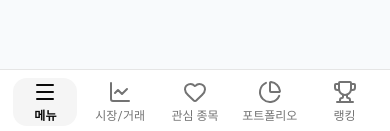
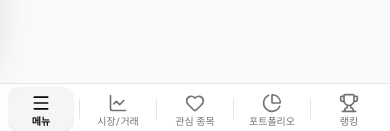
Before and after one commit to goorm-team-nexus/wealthflow-frontend, a Next.js app: page /test-tabbar in a window 390 px wide. Shown: the part 710-841 px from the top of the page. Built offline with nearby package versions, Linux system fonts and the light colour scheme; a web font is replaced by a local one.

Commit message:
feat: implement mobile tab bar and full-screen menu popup with global layout integration

```diff
--- a/package.json
+++ b/package.json
@@ -22,8 +22,7 @@
     "react": "19.2.4",
     "react-dom": "19.2.4",
     "shadcn": "^4.6.0",
-    "tailwind-merge": "^3.5.0",
-    "tw-animate-css": "^1.4.0"
+    "tailwind-merge": "^3.5.0"
   },
   "devDependencies": {
     "@commitlint/cli": "^20.5.3",
--- a/src/app/globals.css
+++ b/src/app/globals.css
@@ -1,6 +1,4 @@
 @import "tailwindcss";
-@import "tw-animate-css";
-@import "shadcn/tailwind.css";
 
 @custom-variant dark (&:is(.dark *));
 
--- /dev/null
+++ b/src/components/shared/FullMenuPopup.tsx
@@ -0,0 +1,129 @@
+import {
+  X,
+  LineChart,
+  SlidersHorizontal,
+  Heart,
+  Activity,
+  Smile,
+  PieChart,
+  Trophy,
+  User,
+  Settings,
+  Bot,
+  LogOut,
+  ChevronRight,
+} from "lucide-react";
+import Link from "next/link";
+
+interface FullMenuPopupProps {
+  isOpen: boolean;
+  onClose: () => void;
+}
+
+export function FullMenuPopup({ isOpen, onClose }: FullMenuPopupProps) {
+  // We remove the mounted state check to follow lint rules and because it's not strictly needed for this layout-based popup.
+
+  const menuItems = [
+    { icon: LineChart, label: "시장/거래", href: "#" },
+    { icon: SlidersHorizontal, label: "종목 팔기/사기", href: "#" },
+    { icon: Heart, label: "관심종목", href: "#" },
+    { icon: Activity, label: "거래내역", href: "#" },
+    { icon: Smile, label: "환전", href: "#" },
+    { icon: PieChart, label: "포트폴리오", href: "#" },
+    { icon: Trophy, label: "랭킹", href: "#" },
+    { icon: User, label: "마이페이지", href: "#" },
+    { icon: Settings, label: "내 정보 수정", href: "#" },
+    { icon: Bot, label: "문의하기", href: "#" },
+  ];
+
+  return (
+    <>
+      {/* Backdrop */}
+      <div
+        className={`fixed inset-0 z-[100] bg-black/50 transition-opacity duration-100 ${
+          isOpen ? "opacity-100 pointer-events-auto" : "opacity-0 pointer-events-none"
+        }`}
+        onClick={onClose}
+      />
+
+      {/* Popup Container (Side Drawer Style) */}
+      <div
+        className={`fixed bottom-20 left-4 z-[101] w-[calc(100%-32px)] max-w-[240px] h-fit max-h-[calc(100dvh-100px)] bg-background rounded-3xl shadow-2xl transition-transform duration-100 linear transform flex flex-col overflow-hidden border border-border/50 ${
+          isOpen ? "translate-x-0" : "-translate-x-[110%]"
+        }`}
+      >
+        {/* Header with Logo */}
+        <div className="p-4 pb-0 shrink-0">
+          <div className="flex items-center gap-3 mb-4">
+            <div className="w-10 h-10 bg-foreground rounded-xl flex items-center justify-center">
+              {/* Logo Placeholder */}
+              <div className="w-5 h-5 bg-background rounded-sm" />
+            </div>
+            <h1 className="text-xl font-bold tracking-tight">WealthFlow</h1>
+          </div>
+
+          <div className="flex items-center justify-between">
+            <span className="text-sm font-medium text-muted-foreground ml-1">Menu</span>
+            <button
+              onClick={onClose}
+              className="p-2 -mr-2 text-muted-foreground hover:text-foreground hover:bg-muted rounded-full transition-colors"
+              aria-label="닫기"
+            >
+              <X className="w-5 h-5" />
+            </button>
+          </div>
+        </div>
+
+        {/* Menu Items Scrollable Area */}
+        <div className="overflow-y-auto px-4 py-0 custom-scrollbar max-h-[60vh]">
+          <div className="flex flex-col gap-0 border-t border-border/50 pt-2">
+            {menuItems.map((item, index) => (
+              <MenuItem key={index} icon={item.icon} label={item.label} href={item.href} />
+            ))}
+          </div>
+        </div>
+
+        {/* Footer Profile Section */}
+        <div className="p-4 border-t border-border/50">
+          <div className="flex items-center justify-between p-2 -m-2 rounded-xl hover:bg-muted hover:shadow-md hover:-translate-y-0.5 active:translate-y-0 active:shadow-inner transition-all duration-150 cursor-pointer group">
+            <div className="flex items-center gap-3">
+              <div className="w-10 h-10 rounded-xl bg-muted overflow-hidden flex items-center justify-center text-muted-foreground group-hover:bg-background">
+                <User className="w-6 h-6" />
+              </div>
+              <div className="flex flex-col">
+                <span className="text-[15px] font-bold leading-tight">사용자</span>
+                <span className="text-xs text-muted-foreground group-hover:text-foreground">
+                  로그아웃
+                </span>
+              </div>
+            </div>
+            <div className="p-2 text-muted-foreground group-hover:text-foreground">
+              <LogOut className="w-5 h-5" />
+            </div>
+          </div>
+        </div>
+      </div>
+    </>
+  );
+}
+
+function MenuItem({
+  icon: Icon,
+  label,
+  href,
+}: {
+  icon: React.ElementType;
+  label: string;
+  href: string;
+}) {
+  return (
+    <Link
+      href={href}
+      className="flex items-center gap-3 px-3.5 py-2 rounded-xl text-foreground hover:bg-muted hover:shadow-md hover:-translate-y-0.5 active:translate-y-0 active:shadow-inner transition-all duration-150 group"
+    >
+      <Icon className="w-5 h-5 text-foreground/80 group-hover:text-foreground transition-colors shrink-0" />
+      <span className="text-[15px] font-medium flex-1">{label}</span>
+      <ChevronRight className="w-4 h-4 text-muted-foreground/50 group-hover:text-muted-foreground transition-colors" />
+    </Link>
+  );
+}
--- a/src/components/shared/TabBar.tsx
+++ b/src/components/shared/TabBar.tsx
@@ -2,10 +2,12 @@
 
 import { Heart, LineChart, Menu, PieChart, Trophy } from "lucide-react";
 import Link from "next/link";
+import React, { useState } from "react";
+import { FullMenuPopup } from "./FullMenuPopup";
 
 export function TabBar() {
-  // Hardcoded active tab for demonstration to match the image
-  const activeTab = "menu";
+  const [isMenuOpen, setIsMenuOpen] = useState(false);
+  const [activeTab, setActiveTab] = useState("menu");
 
   const tabs = [
     { id: "menu", label: "메뉴", icon: Menu },
@@ -16,28 +18,55 @@ export function TabBar() {
   ];
 
   return (
+    <>
       <div className="fixed bottom-0 left-0 right-0 z-50 bg-white border-t border-border">
-      <div className="max-w-md mx-auto flex justify-around items-center h-16 px-2">
-        {tabs.map((tab) => {
+        <div className="max-w-md mx-auto flex justify-around items-center h-[50px] px-2 gap-1">
+          {tabs.map((tab, index) => {
             const Icon = tab.icon;
-          const isActive = tab.id === activeTab;
+            const isActive = tab.id === activeTab || (tab.id === "menu" && isMenuOpen);
 
             return (
-            <Link
-              key={tab.id}
-              href="#"
-              className={`flex flex-col items-center justify-center w-16 h-12 rounded-xl transition-colors ${
+              <React.Fragment key={tab.id}>
+                {tab.id === "menu" ? (
+                  <button
+                    onClick={() => {
+                      setIsMenuOpen(true);
+                      setActiveTab("menu");
+                    }}
+                    className={`flex flex-col items-center pt-1.5 w-16 h-[44px] rounded-lg cursor-pointer transition-all duration-150 ${
                       isActive
-                  ? "bg-muted text-foreground font-semibold"
-                  : "text-muted-foreground hover:text-foreground"
+                        ? "bg-muted text-foreground font-semibold shadow-sm"
+                        : "text-muted-foreground hover:text-foreground hover:bg-muted/50 hover:shadow-md hover:-translate-y-0.5 active:translate-y-0 active:shadow-inner"
                     }`}
                   >
-              <Icon className="w-6 h-6 mb-1" />
-              <span className="text-xs">{tab.label}</span>
+                    <Icon className="w-5 h-5 mb-1" />
+                    <span className="text-[10px] leading-none">{tab.label}</span>
+                  </button>
+                ) : (
+                  <Link
+                    href="#"
+                    onClick={(e) => {
+                      e.preventDefault();
+                      setActiveTab(tab.id);
+                    }}
+                    className={`flex flex-col items-center pt-1.5 w-16 h-[44px] rounded-lg cursor-pointer transition-all duration-150 ${
+                      isActive
+                        ? "bg-muted text-foreground font-semibold shadow-sm"
+                        : "text-muted-foreground hover:text-foreground hover:bg-muted/50 hover:shadow-md hover:-translate-y-0.5 active:translate-y-0 active:shadow-inner"
+                    }`}
+                  >
+                    <Icon className="w-5 h-5 mb-1" />
+                    <span className="text-[10px] leading-none">{tab.label}</span>
                   </Link>
+                )}
+                {index < tabs.length - 1 && <div className="w-px h-5 bg-border shrink-0" />}
+              </React.Fragment>
             );
           })}
         </div>
       </div>
+
+      <FullMenuPopup isOpen={isMenuOpen} onClose={() => setIsMenuOpen(false)} />
+    </>
   );
 }
```
Lines whose indentation alone changed are shown as unchanged.
